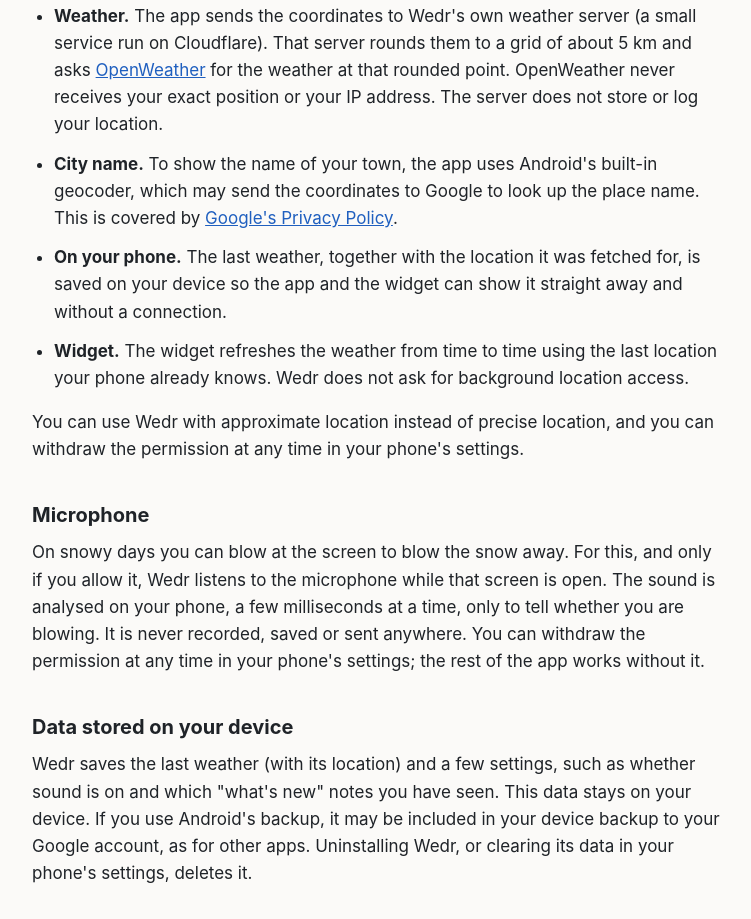
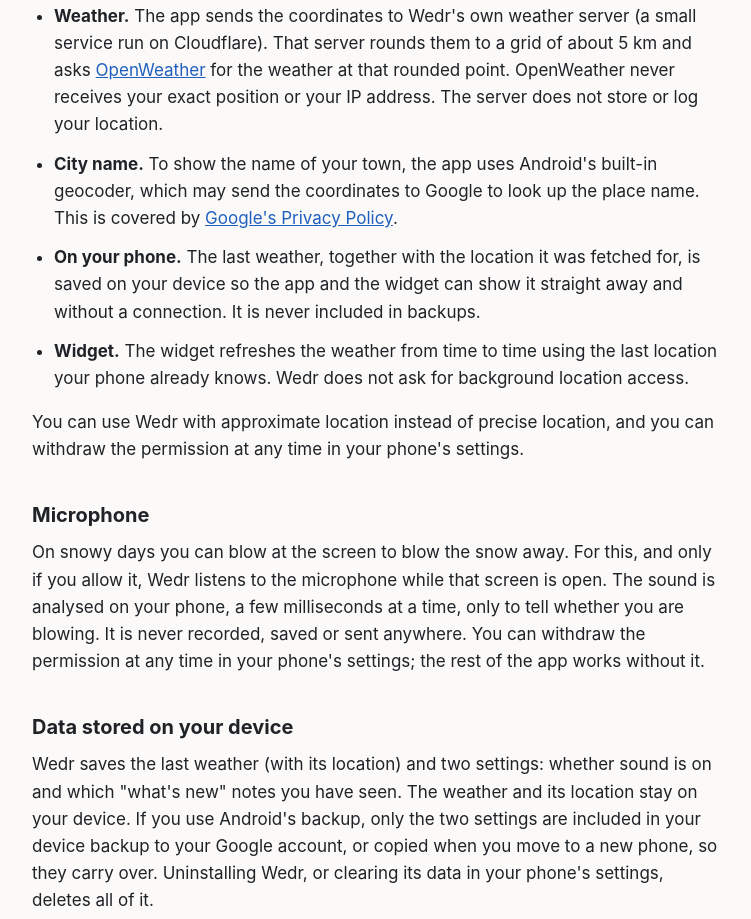
Before and after one commit to emanueldolo/wedr-privacy, a plain HTML site: page index.html in a window 1280 px wide. Shown: the part 603-1522 px from the top of the page, without its empty margins (264-1015 px from the left). Drawn offline with Linux system fonts and the light colour scheme.

Commit message:
Backups now carry only the two settings, never the weather or its location.
Co-Authored-By: Claude Opus 5.5 <noreply@anthropic.com>

```diff
--- a/index.html
+++ b/index.html
@@ -66,7 +66,7 @@
       covered by <a href="https://policies.google.com/privacy">Google's Privacy Policy</a>.</li>
     <li><strong>On your phone.</strong> The last weather, together with the location it was fetched
       for, is saved on your device so the app and the widget can show it straight away and
-      without a connection.</li>
+      without a connection. It is never included in backups.</li>
     <li><strong>Widget.</strong> The widget refreshes the weather from time to time using the last
       location your phone already knows. Wedr does not ask for background location access.</li>
   </ul>
@@ -81,10 +81,11 @@
   settings; the rest of the app works without it.</p>
 
   <h2>Data stored on your device</h2>
-  <p>Wedr saves the last weather (with its location) and a few settings, such as whether sound
-  is on and which "what's new" notes you have seen. This data stays on your device. If you use
-  Android's backup, it may be included in your device backup to your Google account, as for
-  other apps. Uninstalling Wedr, or clearing its data in your phone's settings, deletes it.</p>
+  <p>Wedr saves the last weather (with its location) and two settings: whether sound is on and
+  which "what's new" notes you have seen. The weather and its location stay on your device. If
+  you use Android's backup, only the two settings are included in your device backup to your
+  Google account, or copied when you move to a new phone, so they carry over. Uninstalling Wedr,
+  or clearing its data in your phone's settings, deletes all of it.</p>
 
   <h2>Services Wedr relies on</h2>
   <ul>
```
